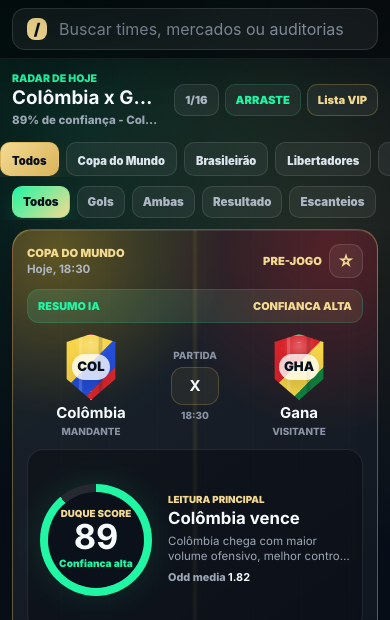
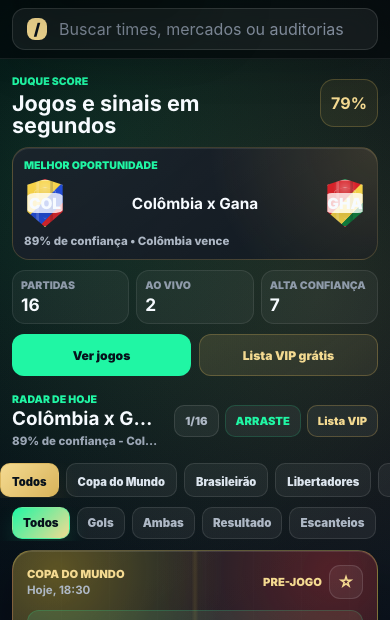
Before and after one commit to duqueroleta/DuqueSports-Codex, a React (Vite) app: page / in a window 390 px wide. Shown: the top 620 px of the page. Built offline with nearby package versions, Linux system fonts and the light colour scheme; no server answers.

Commit message:
feat(ui): add mobile home summary

```diff
--- /dev/null
+++ b/src/components/home/MobileHomeSummary.jsx
@@ -0,0 +1,63 @@
+import { Link } from 'react-router-dom';
+import { useAsyncData } from '../../hooks/useAsyncData.js';
+import { getMatches } from '../../services/matchesService.js';
+import { calculateAverageMatchConfidence, formatMatchConfidence } from '../../utils/matchConfidence.js';
+import TeamCrest from '../teams/TeamCrest.jsx';
+import '../../styles/mobile-home-summary.css';
+
+function getTopMatch(matches) {
+  return [...matches].sort((first, second) => second.confidence - first.confidence)[0] ?? null;
+}
+
+function MobileHomeSummary() {
+  const { data: matches } = useAsyncData(getMatches, []);
+  const topMatch = getTopMatch(matches);
+  const liveMatches = matches.filter((match) => match.status === 'Ao vivo').length;
+  const averageConfidence = calculateAverageMatchConfidence(matches);
+
+  return (
+    <section className="mobile-home-summary" aria-label="Resumo rápido do dia">
+      <div className="mobile-home-summary-heading">
+        <div>
+          <span>Duque Score</span>
+          <h1>Jogos e sinais em segundos</h1>
+        </div>
+        <strong>{formatMatchConfidence(averageConfidence)}</strong>
+      </div>
+
+      {topMatch ? (
+        <Link className="mobile-home-feature" to={`/jogos/${topMatch.id}`}>
+          <span>Melhor oportunidade</span>
+          <div>
+            <TeamCrest size="small" teamName={topMatch.home} />
+            <strong>{topMatch.home} x {topMatch.away}</strong>
+            <TeamCrest size="small" teamName={topMatch.away} />
+          </div>
+          <small>{formatMatchConfidence(topMatch.confidence)} de confiança • {topMatch.signal}</small>
+        </Link>
+      ) : null}
+
+      <div className="mobile-home-stats">
+        <span>
+          <small>Partidas</small>
+          <strong>{matches.length}</strong>
+        </span>
+        <span>
+          <small>Ao vivo</small>
+          <strong>{liveMatches}</strong>
+        </span>
+        <span>
+          <small>Alta confiança</small>
+          <strong>{matches.filter((match) => match.confidence >= 80).length}</strong>
+        </span>
+      </div>
+
+      <div className="mobile-home-actions">
+        <Link to="/jogos">Ver jogos</Link>
+        <Link to="/lista-vip">Lista VIP grátis</Link>
+      </div>
+    </section>
+  );
+}
+
+export default MobileHomeSummary;
--- a/src/components/matches/TodayMatches.jsx
+++ b/src/components/matches/TodayMatches.jsx
@@ -14,9 +14,9 @@ function TodayMatches() {
     <section className="today-matches" aria-labelledby="today-matches-title">
       <div className="today-matches-header">
         <div className="section-heading">
-          <span>Centro de analise</span>
+          <span>Centro de análise</span>
           <h2 id="today-matches-title">Jogos do Dia</h2>
-          <p>Partidas prioritarias com leitura estatistica, mercado sugerido e confianca da IA.</p>
+          <p>Partidas prioritárias com leitura estatística, mercado sugerido e confiança da IA.</p>
         </div>
 
         <div className="today-matches-metrics" aria-label="Resumo dos jogos do dia">
@@ -30,7 +30,7 @@ function TodayMatches() {
           </div>
           <div>
             <strong>{formatMatchConfidence(averageConfidence)}</strong>
-            <span>confianca media</span>
+            <span>confiança média</span>
           </div>
         </div>
       </div>
--- a/src/pages/HomePage.jsx
+++ b/src/pages/HomePage.jsx
@@ -1,6 +1,7 @@
 import LatestAudits from '../components/audits/LatestAudits.jsx';
 import HeroSection from '../components/hero/HeroSection.jsx';
 import StrongMarkets from '../components/markets/StrongMarkets.jsx';
+import MobileHomeSummary from '../components/home/MobileHomeSummary.jsx';
 import MobileMatchCarousel from '../components/matches/MobileMatchCarousel.jsx';
 import TodayMatches from '../components/matches/TodayMatches.jsx';
 import BestOpportunities from '../components/opportunities/BestOpportunities.jsx';
@@ -13,6 +14,7 @@ import '../styles/page-home.css';
 function HomePage() {
   return (
     <main className="home-page">
+      <MobileHomeSummary />
       <MobileMatchCarousel />
       <BestOpportunities />
       <HeroSection />
--- /dev/null
+++ b/src/styles/mobile-home-summary.css
@@ -0,0 +1,157 @@
+.mobile-home-summary {
+  display: none;
+}
+
+@media (max-width: 760px) {
+  .mobile-home-summary {
+    display: grid;
+    gap: 10px;
+    padding: 10px 12px 4px;
+  }
+
+  .mobile-home-summary-heading {
+    display: grid;
+    grid-template-columns: minmax(0, 1fr) auto;
+    gap: 12px;
+    align-items: center;
+  }
+
+  .mobile-home-summary-heading span,
+  .mobile-home-feature > span,
+  .mobile-home-stats small {
+    color: var(--color-neon);
+    font-size: 0.66rem;
+    font-weight: 950;
+    text-transform: uppercase;
+  }
+
+  .mobile-home-summary-heading h1 {
+    margin: 4px 0 0;
+    color: var(--color-white);
+    font-size: 1.35rem;
+    line-height: 1.02;
+  }
+
+  .mobile-home-summary-heading > strong {
+    display: grid;
+    place-items: center;
+    min-width: 58px;
+    min-height: 48px;
+    border: 1px solid rgba(217, 180, 91, 0.26);
+    border-radius: 14px;
+    color: var(--color-gold-soft);
+    background: rgba(217, 180, 91, 0.08);
+    font-size: 1rem;
+  }
+
+  .mobile-home-feature {
+    display: grid;
+    gap: 7px;
+    padding: 11px;
+    border: 1px solid rgba(217, 180, 91, 0.22);
+    border-radius: 17px;
+    color: inherit;
+    background:
+      radial-gradient(circle at top right, rgba(217, 180, 91, 0.18), transparent 44%),
+      linear-gradient(145deg, rgba(255, 255, 255, 0.07), rgba(255, 255, 255, 0.025)),
+      rgba(10, 17, 27, 0.86);
+    box-shadow: inset 0 1px 0 rgba(255, 255, 255, 0.09);
+    text-decoration: none;
+  }
+
+  .mobile-home-feature div {
+    display: grid;
+    grid-template-columns: auto minmax(0, 1fr) auto;
+    gap: 8px;
+    align-items: center;
+    min-width: 0;
+  }
+
+  .mobile-home-feature strong {
+    overflow: hidden;
+    color: var(--color-white);
+    font-size: 0.96rem;
+    text-align: center;
+    text-overflow: ellipsis;
+    white-space: nowrap;
+  }
+
+  .mobile-home-feature small {
+    overflow: hidden;
+    color: #aeb8c5;
+    font-size: 0.72rem;
+    font-weight: 850;
+    text-overflow: ellipsis;
+    white-space: nowrap;
+  }
+
+  .mobile-home-stats {
+    display: grid;
+    grid-template-columns: repeat(3, minmax(0, 1fr));
+    gap: 7px;
+  }
+
+  .mobile-home-stats span {
+    display: grid;
+    gap: 4px;
+    min-width: 0;
+    min-height: 54px;
+    padding: 8px;
+    border: 1px solid rgba(255, 255, 255, 0.085);
+    border-radius: 13px;
+    background: rgba(255, 255, 255, 0.045);
+  }
+
+  .mobile-home-stats small {
+    overflow: hidden;
+    color: #8f9baa;
+    text-overflow: ellipsis;
+    white-space: nowrap;
+  }
+
+  .mobile-home-stats strong {
+    color: var(--color-white);
+    font-size: 1.08rem;
+    line-height: 1;
+  }
+
+  .mobile-home-actions {
+    display: grid;
+    grid-template-columns: 1fr 1fr;
+    gap: 8px;
+  }
+
+  .mobile-home-actions a {
+    display: inline-flex;
+    align-items: center;
+    justify-content: center;
+    min-height: 42px;
+    border: 1px solid rgba(32, 246, 164, 0.3);
+    border-radius: 12px;
+    color: #07111c;
+    background: var(--color-neon);
+    font-size: 0.76rem;
+    font-weight: 950;
+    text-align: center;
+    text-decoration: none;
+  }
+
+  .mobile-home-actions a:last-child {
+    border-color: rgba(217, 180, 91, 0.28);
+    color: var(--color-gold-soft);
+    background:
+      linear-gradient(145deg, rgba(217, 180, 91, 0.13), rgba(217, 180, 91, 0.055)),
+      rgba(255, 255, 255, 0.025);
+  }
+}
+
+@media (max-width: 380px) {
+  .mobile-home-summary-heading h1 {
+    font-size: 1.2rem;
+  }
+
+  .mobile-home-feature strong,
+  .mobile-home-feature small {
+    font-size: 0.7rem;
+  }
+}
--- a/src/styles/page-home.css
+++ b/src/styles/page-home.css
@@ -4,6 +4,10 @@
 }
 
 @media (max-width: 760px) {
+  .home-page {
+    overflow: visible;
+  }
+
   .home-page > .best-opportunities,
   .home-page > .hero-section,
   .home-page > .today-matches,
--- a/src/utils/matchConfidence.js
+++ b/src/utils/matchConfidence.js
@@ -28,10 +28,10 @@ function getMatchConfidenceLabel(value) {
   const confidence = normalizeMatchConfidence(value);
 
   if (confidence === null) {
-    return 'Confianca indisponivel';
+    return 'Confiança indisponível';
   }
 
-  return confidence >= 80 ? 'Confianca alta' : 'Confianca moderada';
+  return confidence >= 80 ? 'Confiança alta' : 'Confiança moderada';
 }
 
 function calculateAverageMatchConfidence(matches) {
```
Also changed, not shown: 1 other file (tests, documents, lock files or other folders).
